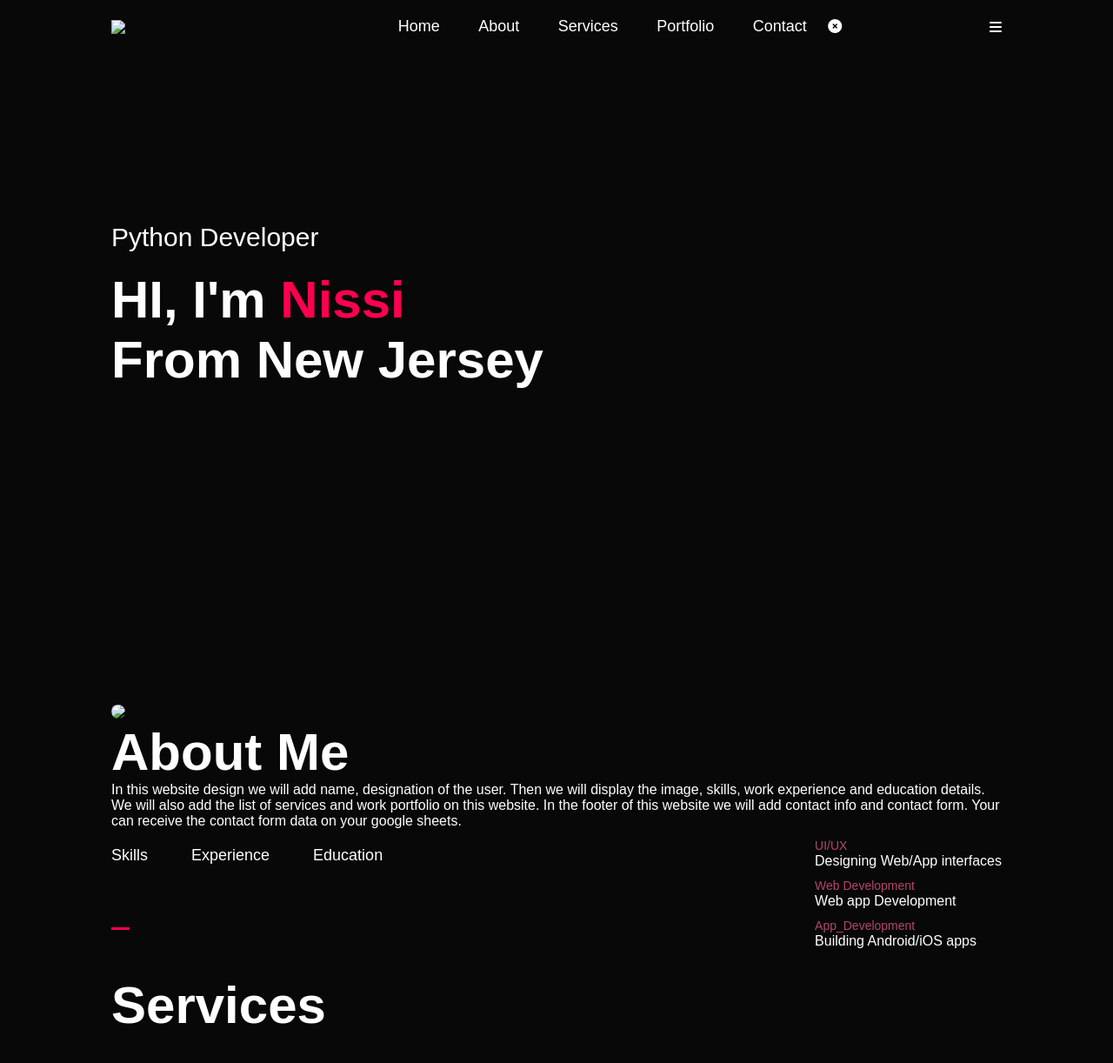
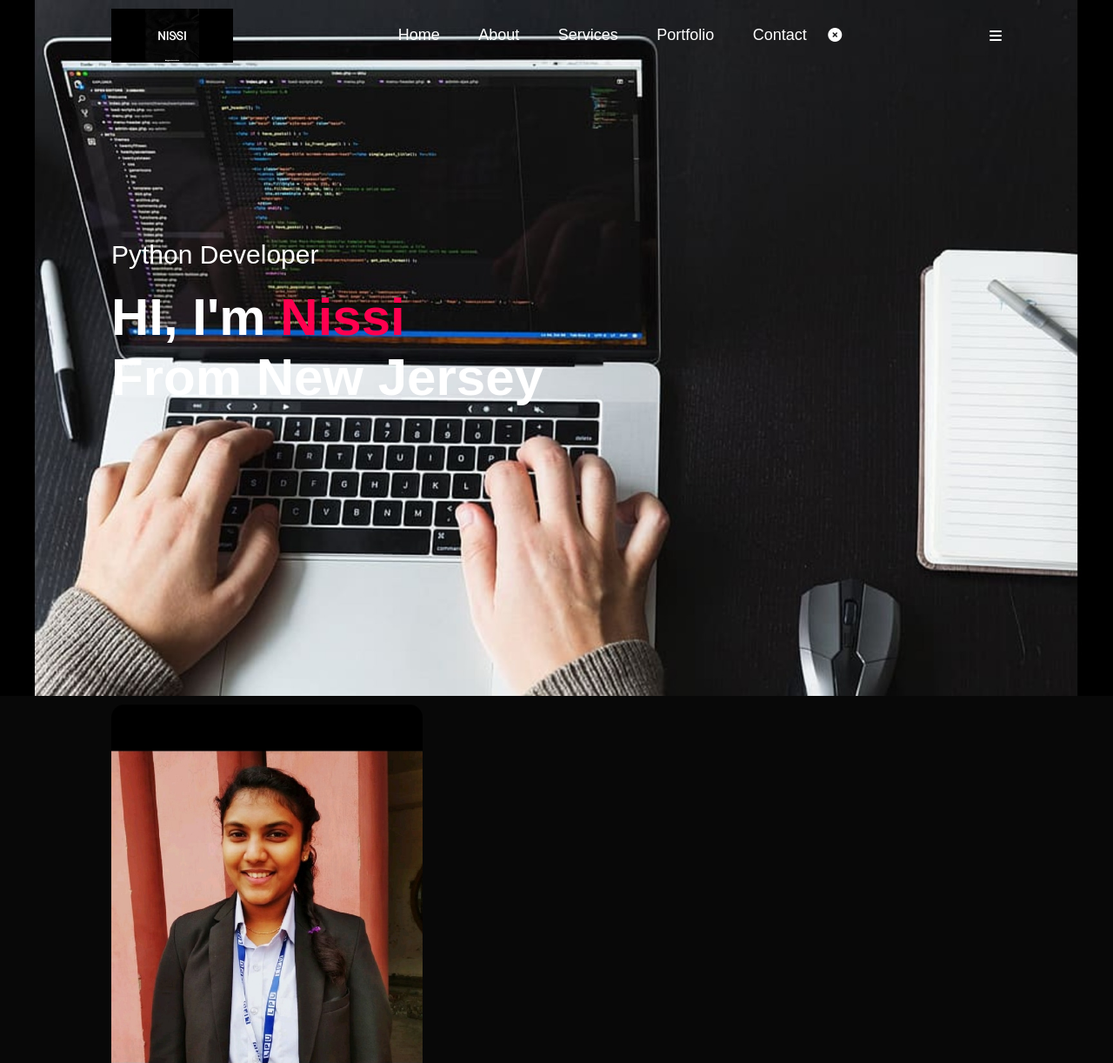
Before and after one commit to NJIT-WIS/midterm-portfolio-Nissi-Prabhatha, a plain HTML site: page index.html in a window 1280 px wide. Shown: the top 1222 px of the page at 87% size. Drawn offline with Linux system fonts and the light colour scheme.

Commit message:
added images

```diff
--- a/index.html
+++ b/index.html
@@ -12,7 +12,7 @@
 <div id="header">
     <div class="container">
         <nav>
-            <img src="images/" class="logo">
+            <img src="images/logo_test.jpg" class="logo">
             <ul id="sidemenu">
                 <li><a href="#header">Home</a></li>
                 <li><a href="#about">About</a></li>
@@ -34,7 +34,7 @@
     <div class="container">
         <div class="row">
             <div class="about-col-1">
-                <img src="images/">
+                <img src="images/small_bg.jpg">
             </div>
             <div class="about-col-2"></div>
                 <h1 class="sub-title">About Me</h1>
--- a/style.css
+++ b/style.css
@@ -15,7 +15,7 @@ body{
 #header{
     width: 100%;
     height: 100vh;
-    background-image: url(images/background.png);
+    background-image: url(images/background1.jpg);
     background-size: cover;
     background-position: center;
 }
```
Also changed, not shown: images/background.jpg (added), images/background1.jpg (added), images/logo_test.jpg (added), images/small_bg.jpg (added), images/work-1.png (added), images/work-2.png (added), images/work-3.png (added).
